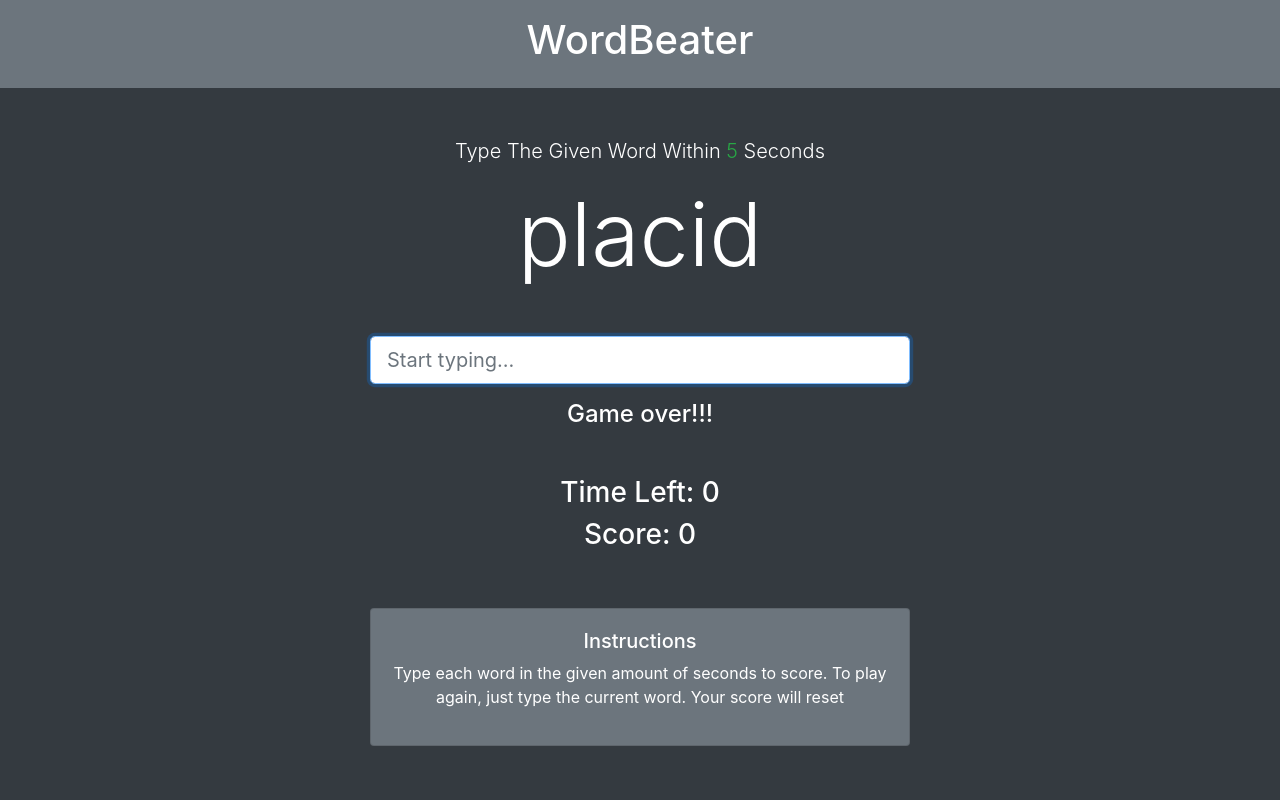
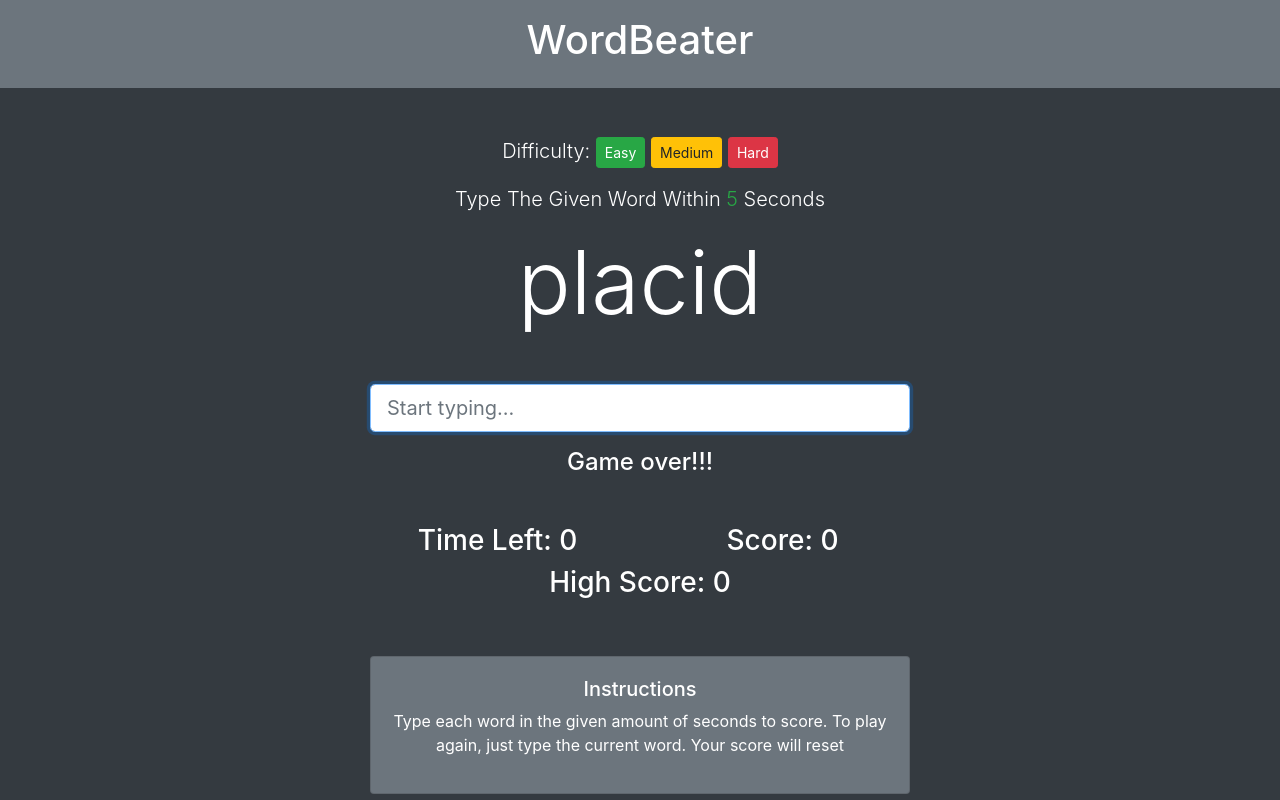
Before and after one commit to Vanca93/word-beater, a plain HTML site: page wordbeater/index.html in a window 1280 px wide. Drawn offline with nearby package versions, Linux system fonts and the light colour scheme.

Commit message:
Update index.html

```diff
--- a/wordbeater/index.html
+++ b/wordbeater/index.html
@@ -14,17 +14,21 @@
     <div class="container text-center">
         <div class="row">
             <div class="col-md-6 mx-auto">
+                <p class="lead">Difficulty: <button type="button" class="btn btn-success btn-sm" id="easy">Easy</button> <button type="button" class="btn btn-warning btn-sm" id="medium">Medium</button> <button type="button" class="btn btn-danger btn-sm" id="hard">Hard</button></p>
                 <p class="lead">Type The Given Word Within <span class="text-success" id="seconds">5</span> Seconds</p>
-                <h2 class="display-2 mb-5" id="current-word">hello</h2>
+                <h2 class="display-2 mb-5" id="current-word"></h2>
                 <input type="text" class="form-control form-control-lg" placeholder="Start typing..." id="word-input" autofocus>
                 <h4 class="mt-3" id="message"></h4>
 
                 <div class="row mt-5">
-                    <div class="col-md-12">
-                        <h3>Time Left: <span id="time">0</span></h3>
+                    <div class="col-md-6">
+                        <h3>Time Left: <span id="time">5</span></h3>
+                    </div>
+                    <div class="col-md-6">
+                        <h3>Score: <span id="score">0</span></h3>
                     </div>
                     <div class="col-md-12">
-                        <h3>Score: <span id="score">0</span></h3>
+                        <h3>High Score: <span id="highscore">0</span></h3>
                     </div>
                 </div>
 
```
